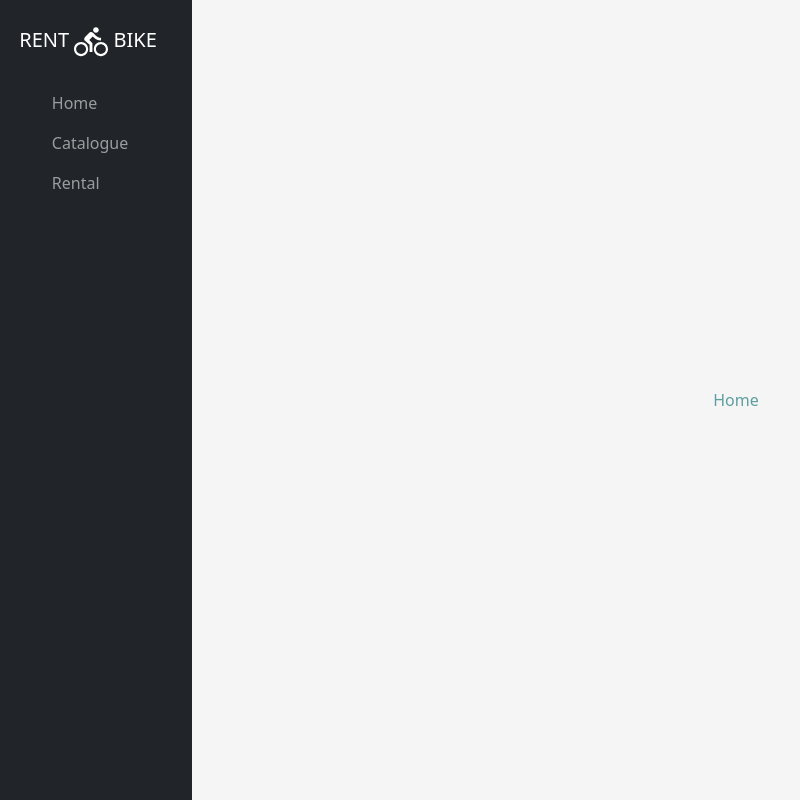
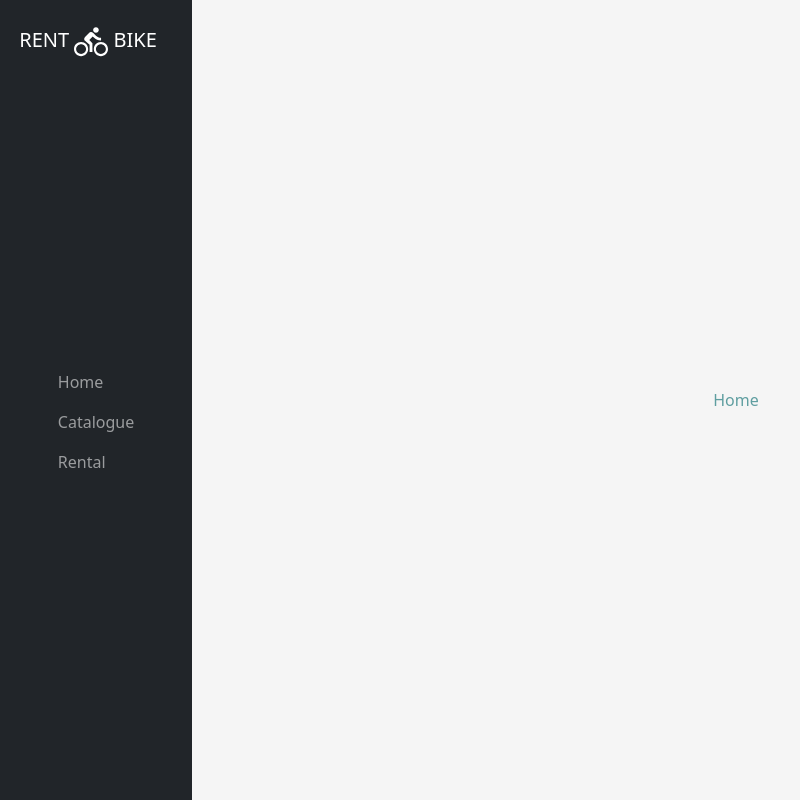
Before and after one commit to CARLOSGINER/rent_a_bike, a React (Create React App) app: page / in a window 1280 px wide. Shown: the whole page, without its empty margins (0-800 px from the left). Built offline with nearby package versions, Linux system fonts and the light colour scheme.

Commit message:
Fix | Menu crash on small height viewports

```diff
--- a/src/components/NavBar/navBar.css
+++ b/src/components/NavBar/navBar.css
@@ -9,7 +9,6 @@
 
 body .navigation .links {
     flex-direction: column;
-    transform: translate(-6px, -279px);
 }
 
 body .navigation .container {
```
